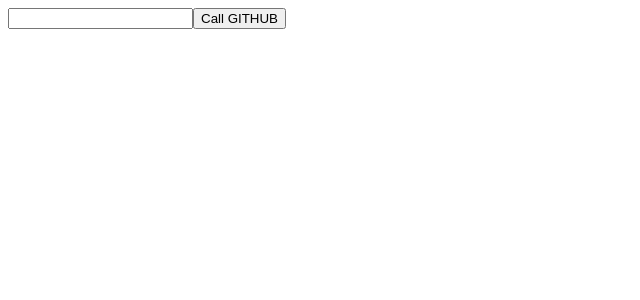
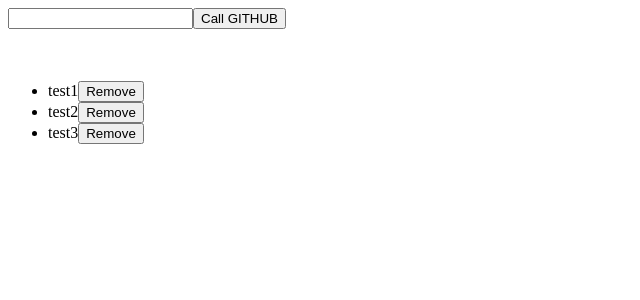
Before and after one commit to dboland77/github-repo-search, a React (Create React App) app: page / in a window 1280 px wide. Shown: the top 300 px of the page, without its empty margins (0-640 px from the left). Built offline with nearby package versions, Linux system fonts and the light colour scheme.

Commit message:
Add list and click to remove functionality

```diff
--- a/src/components/App.js
+++ b/src/components/App.js
@@ -2,7 +2,16 @@ import React, {useState} from 'react';
 import { SearchInput } from './SearchInput/SearchInput';
 import {getConfig} from "../config";
 import {Spinner} from "./Spinner/Spinner"
+import {RepoList} from "./RepoList/RepoList"
+import { listReducer } from "../reducers/listReducer"
 import axios from 'axios';
+
+const testData =[
+
+  {"id":1, "name": "test1"},
+  {"id":2, "name": "test2"},
+  {"id":3, "name": "test3"}
+ ]
 
 export const App = () => {
 
@@ -10,8 +19,16 @@ export const App = () => {
   const [error, setError] = useState();
   const [loading, setLoading] = useState(false);
   const [searchTerm, setSearchTerm] = useState("");
+  const [listData, dispatchListData] = React.useReducer(listReducer, {
+    list: testData,
+    isShowList: true,
+  });
 
 
+
+  const handleRemove = (id) => {
+    dispatchListData({ type: 'REMOVE_ITEM', id });
+  }
   const handleChange = (e) => {
     setSearchTerm(e.target.value)
   }
@@ -31,16 +48,18 @@ export const App = () => {
     }
   }
 
-
-
-  console.log(response);
-
   return (
     loading ? (<Spinner/>)
     :
+    (
     <div className="App">
       <SearchInput searchTerm={searchTerm} onChange={handleChange}/>
       <button onClick={handleClick}> Call GITHUB </button>
+      <br></br>
+      <br></br>
+      <br></br>
+      {listData.isShowList && <RepoList repolist={listData.list} onRemove={handleRemove}/>}
     </div>
+    )
   );
 }
--- /dev/null
+++ b/src/components/RepoList/ListItem.js
@@ -0,0 +1,8 @@
+export const ListItem = ({ item, onRemove }) => (
+    <li>
+      <span>{item.name}</span>
+      <button type="button" onClick={() => onRemove(item.id)}>
+        Remove
+      </button>
+    </li>
+  );
--- /dev/null
+++ b/src/components/RepoList/RepoList.js
@@ -0,0 +1,12 @@
+import React from 'react'
+import {ListItem} from "./ListItem"
+
+export const RepoList = ({repolist = [], onRemove}) => {
+  return (
+        <ul>
+        {repolist.map((item) => (
+          <ListItem key={item.id} item={item} onRemove={onRemove} />
+        ))}
+      </ul>
+      );
+}
--- /dev/null
+++ b/src/reducers/listReducer.js
@@ -0,0 +1,11 @@
+export const listReducer = (state, action) => {
+    switch (action.type) {
+      case 'REMOVE_ITEM':
+        return {
+          ...state,
+          list: state.list.filter((item) => item.id !== action.id),
+        };
+      default:
+        throw new Error();
+    }
+  };
```
